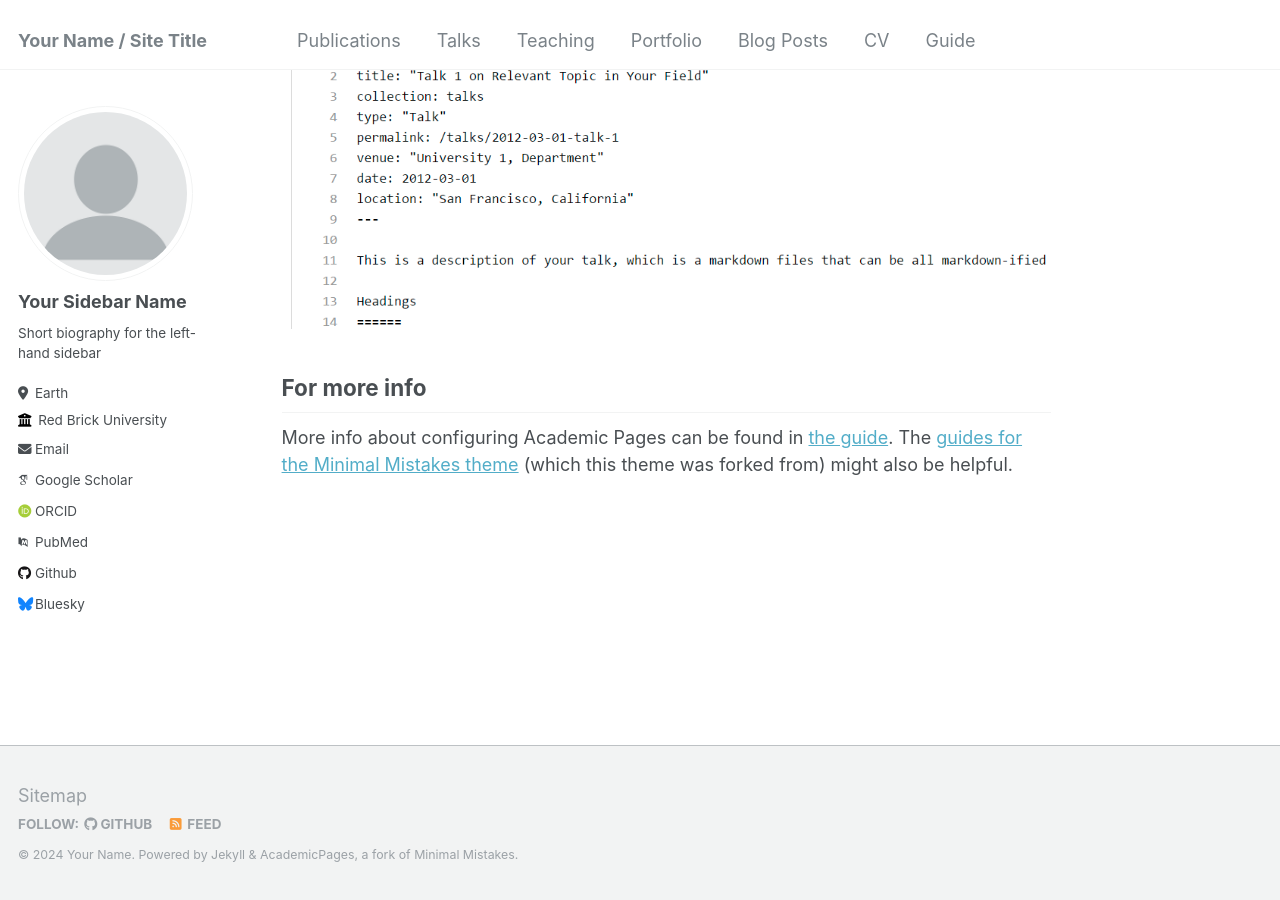
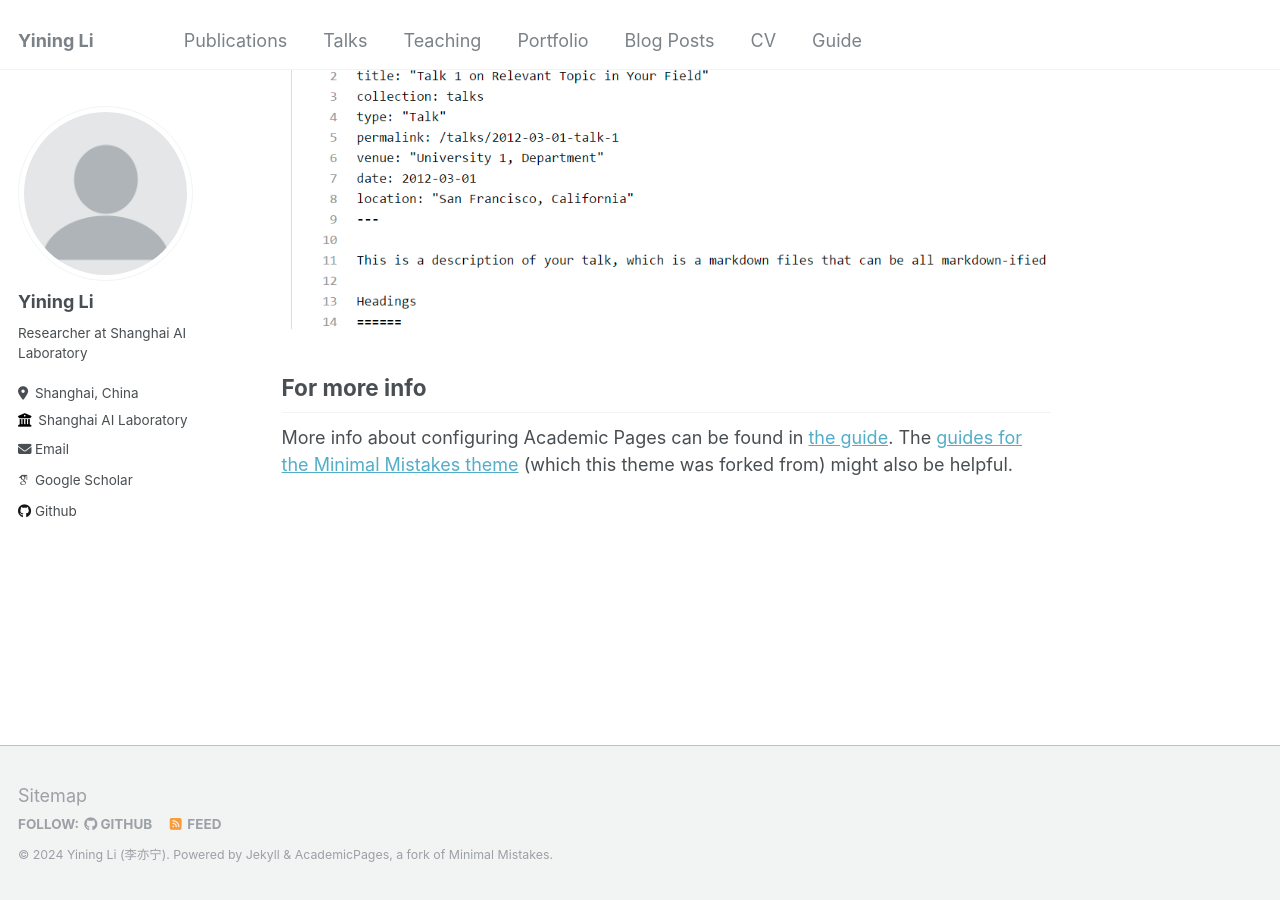
Before and after one commit to ly015/ly015.github.io, a Jekyll site: the page built from _pages/about.md, in a window 1280 px wide and 900 px high, scrolled down 2660 px. Built offline with Jekyll 4.4.1, drawn with Linux system fonts in a browser that asks for light colours; some web fonts are replaced.

Commit message:
update _config.yml

```diff
--- a/_config.yml
+++ b/_config.yml
@@ -8,13 +8,13 @@
 
 # Basic Site Settings
 locale                   : "en-US"
-title                    : "Your Name / Site Title"
-title_separator          : "-"
-name                     : &name "Your Name"
-description              : &description "personal description"
-url                      : https://academicpages.github.io # the base hostname & protocol for your site e.g. "https://mmistakes.github.io"
+title                    : "Yining Li"
+title_separator          : ""
+name                     : &name "Yining Li (李亦宁)"
+description              : &description "Researcher at Shanghai AI Laboratory"
+url                      : https://ly015.github.io # the base hostname & protocol for your site e.g. "https://mmistakes.github.io"
 baseurl                  : "" # the subpath of your site, e.g. "/blog"
-repository               : "academicpages/academicpages.github.io"
+repository               : "ly015/ly015.github.io"
 
 # Site Author - The following control what appear as part of the author content on the side bar.
 #               If a field is blank the icon and link will not appear, otherwise it will be shown.
@@ -22,33 +22,33 @@ repository               : "academicpages/academicpages.github.io"
 author:
   # Biographic information
   avatar           : "profile.png"
-  name             : "Your Sidebar Name"
+  name             : "Yining Li"
   pronouns         : # example: "she/her"
-  bio              : "Short biography for the left-hand sidebar"
-  location         : "Earth"
-  employer         : "Red Brick University"
+  bio              : "Researcher at Shanghai AI Laboratory"
+  location         : "Shanghai, China"
+  employer         : "Shanghai AI Laboratory"
   uri              : # URL
-  email            : "none@example.org"
+  email            : "liyining@pjlab.org.cn"
 
   # Academic websites
   arxiv            : # URL - Update with the correct link to your profile
-  googlescholar    : "https://scholar.google.com/citations?user=PS_CX0AAAAAJ"
+  googlescholar    : "https://scholar.google.com/citations?user=y_cp1sUAAAAJ"
   impactstory      : # URL
-  orcid            : "http://orcid.org/yourorcidurl"
+  orcid            : # URL
   semantic         : # URL
-  pubmed           : "https://www.ncbi.nlm.nih.gov/pubmed/?term=john+snow"
+  pubmed           : # URL
   researchgate     : # URL
 
   # Repositories and software development
   bitbucket        : # Username - Update with your username on the site
   codepen          : # Username
   dribbble         : # Username
-  github           : "academicpages"
+  github           : "ly015"
   kaggle           : # Username
   stackoverflow    : # User number or user number and name (i.e., use "1" or "1/jeff-atwood")
 
   # Social media
-  bluesky          : "bsky.app" # Replace this with you Bluesky username
+  bluesky          : # Replace this with you Bluesky username
   facebook         : # Username
   flickr           : # Username
   foursquare       : # Username
```
